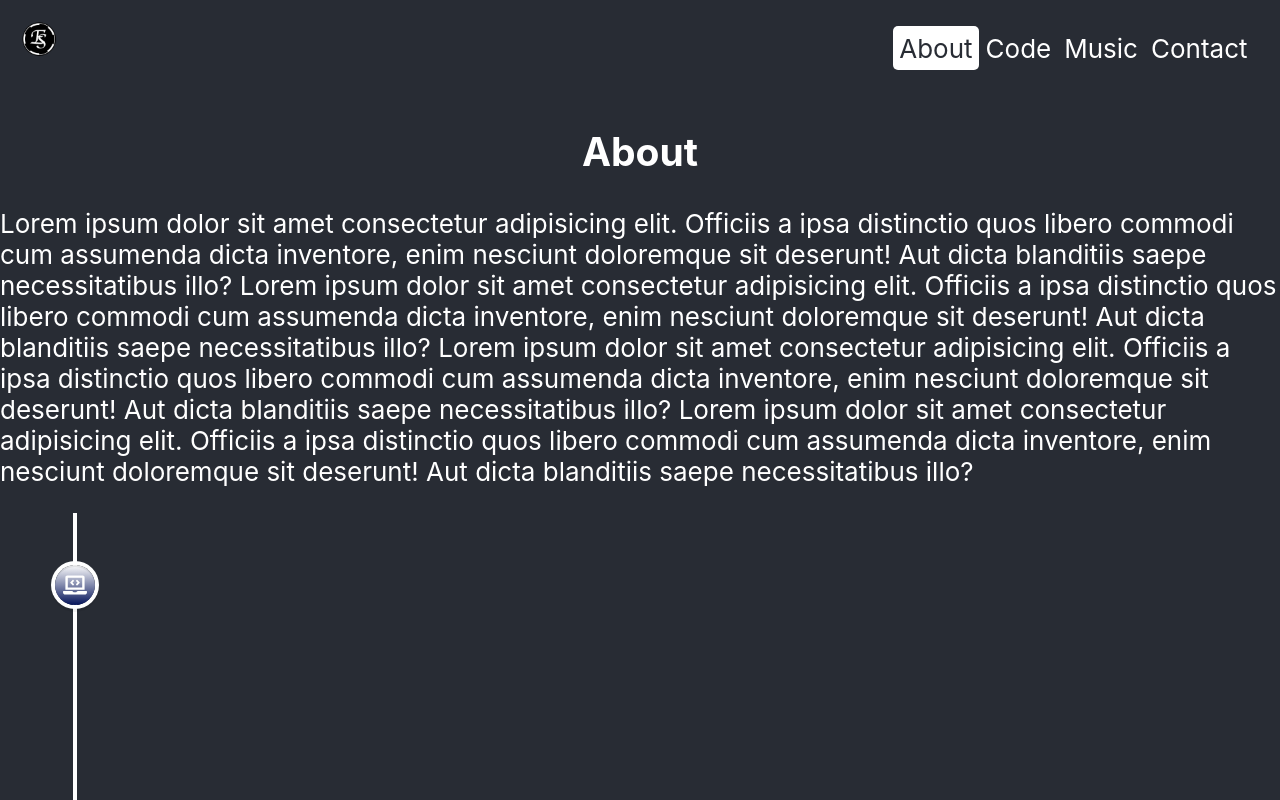
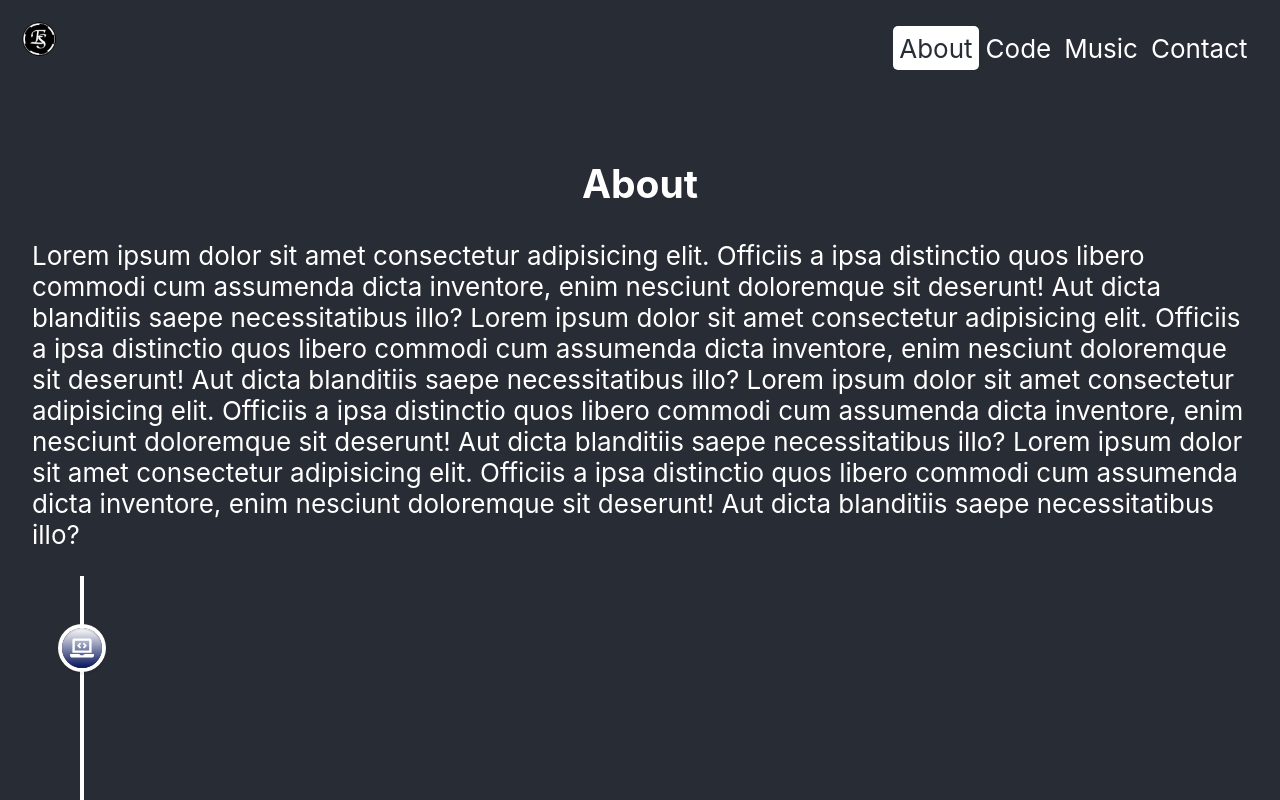
Before and after one commit to elijahsamuels/personal-website2, a React (Create React App) app: page /about in a window 1280 px wide. Shown: the top 800 px of the page. Built offline with nearby package versions, Linux system fonts and the light colour scheme; no server answers.

Commit message:
added css to About.jsx

```diff
--- a/src/components/About.jsx
+++ b/src/components/About.jsx
@@ -1,9 +1,9 @@
 import React from "react";
 import Timeline from "./Timeline.jsx";
-
+import "./About.css"
 const About = () => {
   return (
-    <div className="page">
+    <div className="about">
       <h2>About</h2>
       <p>
         Lorem ipsum dolor sit amet consectetur adipisicing elit. Officiis a ipsa
```
